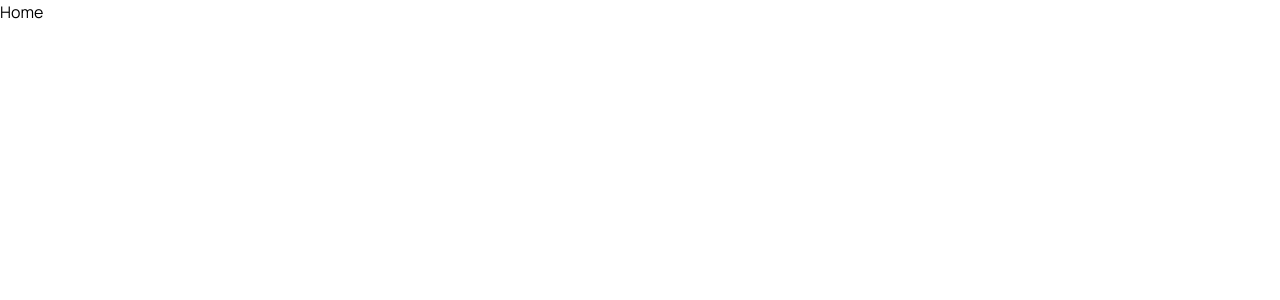
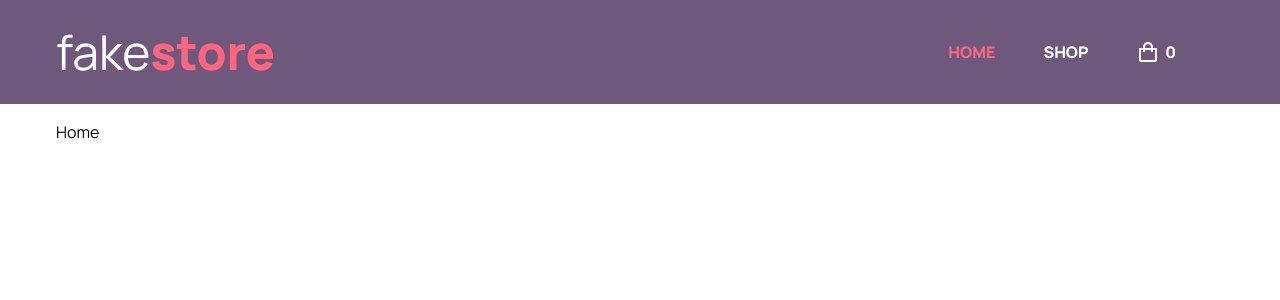
Before and after one commit to Chamara-Wijepala/shopping-cart-v2, a React (Vite) app: page / in a window 1280 px wide. Shown: the top 300 px of the page. Built offline with nearby package versions, Linux system fonts and the light colour scheme.

Commit message:
Add header

```diff
--- a/package.json
+++ b/package.json
@@ -11,16 +11,18 @@
     "lint-fix": "eslint --fix ."
   },
   "dependencies": {
+    "clsx": "^1.2.1",
     "react": "^18.2.0",
     "react-dom": "^18.2.0",
+    "react-icons": "^4.6.0",
     "react-router-dom": "^6.4.2"
   },
   "devDependencies": {
     "@types/react": "^18.0.22",
     "@types/react-dom": "^18.0.7",
-    "@vitejs/plugin-react": "^2.2.0",
     "@typescript-eslint/eslint-plugin": "^5.33.0",
     "@typescript-eslint/parser": "^5.33.0",
+    "@vitejs/plugin-react": "^2.2.0",
     "eslint": "^8.21.0",
     "eslint-config-airbnb": "^19.0.4",
     "eslint-config-airbnb-typescript": "^17.0.0",
--- a/src/App.tsx
+++ b/src/App.tsx
@@ -1,17 +1,21 @@
 import { Routes, Route } from "react-router-dom";
 
+import Header from "components/header";
 import Home from "pages/home";
 import Shop from "pages/shop";
 import Product from "pages/product";
 
 export default function App() {
   return (
-    <div>
-      <Routes>
-        <Route path="/" element={<Home />} />
-        <Route path="/shop" element={<Shop />} />
-        <Route path="/:id" element={<Product />} />
-      </Routes>
-    </div>
+    <>
+      <Header itemCount={0} />
+      <main className="container">
+        <Routes>
+          <Route path="/" element={<Home />} />
+          <Route path="/shop" element={<Shop />} />
+          <Route path="/:id" element={<Product />} />
+        </Routes>
+      </main>
+    </>
   );
 }
--- /dev/null
+++ b/src/components/header/header.css
@@ -0,0 +1,53 @@
+.primary-nav {
+  position: fixed;
+  inset: 0 0 0 40%;
+  padding: 5rem 0 0 2rem;
+  flex-direction: column;
+  gap: 3rem;
+  transform: translateX(100%);
+  transition: transform 300ms ease-in-out;
+}
+
+.primary-nav.open {
+  transform: translateX(0%);
+}
+
+.cart-btn {
+  gap: 0.3rem;
+  margin-left: auto;
+  margin-right: 3rem;
+}
+
+.cart-icon {
+  font-size: 1.5rem;
+}
+
+.toggle-nav-btn {
+  position: absolute;
+  right: 1rem;
+  top: 1rem;
+}
+
+.toggle-nav-icon {
+  font-size: 2rem;
+}
+
+@media (min-width: 48em) {
+  .primary-nav {
+    position: static;
+    inset: 0 0 0 0;
+    padding: 0;
+    flex-direction: row;
+    margin-left: auto;
+    margin-right: 3rem;
+    transform: translateX(0%);
+  }
+
+  .cart-btn {
+    margin-left: 0;
+  }
+
+  .toggle-nav-btn {
+    display: none;
+  }
+}
--- /dev/null
+++ b/src/components/header/index.tsx
@@ -0,0 +1,59 @@
+import { useState } from "react";
+import { Link, NavLink } from "react-router-dom";
+import clsx from "clsx";
+import { BiShoppingBag } from "react-icons/bi";
+import { GiHamburgerMenu } from "react-icons/gi";
+import { MdClose } from "react-icons/md";
+
+import "./header.css";
+
+export default function Header({ itemCount }: { itemCount: number }) {
+  const [isSideNavOpen, setIsSideNavOpen] = useState(false);
+
+  return (
+    <header className="bg-secondary-800">
+      <div className="container flex align-center">
+        <Link to="/">
+          <h1 className="fs-900 fw-400 clr-primary-100">
+            fake<span className="fw-800 clr-accent-400">store</span>
+          </h1>
+        </Link>
+
+        <nav
+          className={clsx(
+            isSideNavOpen && "open",
+            "primary-nav bg-secondary-800 flex"
+          )}
+        >
+          <NavLink to="/" className="nav-item fw-800 clr-primary-100" end>
+            HOME
+          </NavLink>
+          <NavLink to="/shop" className="nav-item fw-800 clr-primary-100">
+            SHOP
+          </NavLink>
+        </nav>
+
+        <button
+          type="button"
+          className="nav-item cart-btn fw-800 clr-primary-100 flex align-center"
+        >
+          <span className="sr-only">cart</span>
+          <BiShoppingBag className="cart-icon" /> {itemCount}
+          <span className="sr-only">items</span>
+        </button>
+
+        <button
+          type="button"
+          className="toggle-nav-btn nav-item clr-primary-100"
+          onClick={() => setIsSideNavOpen(!isSideNavOpen)}
+        >
+          {isSideNavOpen ? (
+            <MdClose className="toggle-nav-icon" />
+          ) : (
+            <GiHamburgerMenu className="toggle-nav-icon" />
+          )}
+        </button>
+      </div>
+    </header>
+  );
+}
--- a/src/index.css
+++ b/src/index.css
@@ -126,7 +126,27 @@ svg {
   }
 }
 
+/* general styles */
+
+a,
+.nav-item:hover,
+.nav-item:focus {
+  color: hsl(var(--clr-secondary-300));
+}
+
+.nav-item.active {
+  color: hsl(var(--clr-accent-400));
+}
+
 /* utilities */
+
+.flex {
+  display: flex;
+}
+
+.align-center {
+  align-items: center;
+}
 
 .fs-200 {
   font-size: var(--fs-200);
@@ -180,6 +200,15 @@ svg {
   background-color: hsl(var(--clr-secondary-800));
 }
 
+.sr-only {
+  position: absolute;
+  left: -10000px;
+  top: auto;
+  width: 1px;
+  height: 1px;
+  overflow: hidden;
+}
+
 .container {
   max-width: 75rem;
   padding: 0.5rem;
```
Also changed, not shown: 1 other file (tests, documents, lock files or other folders).
